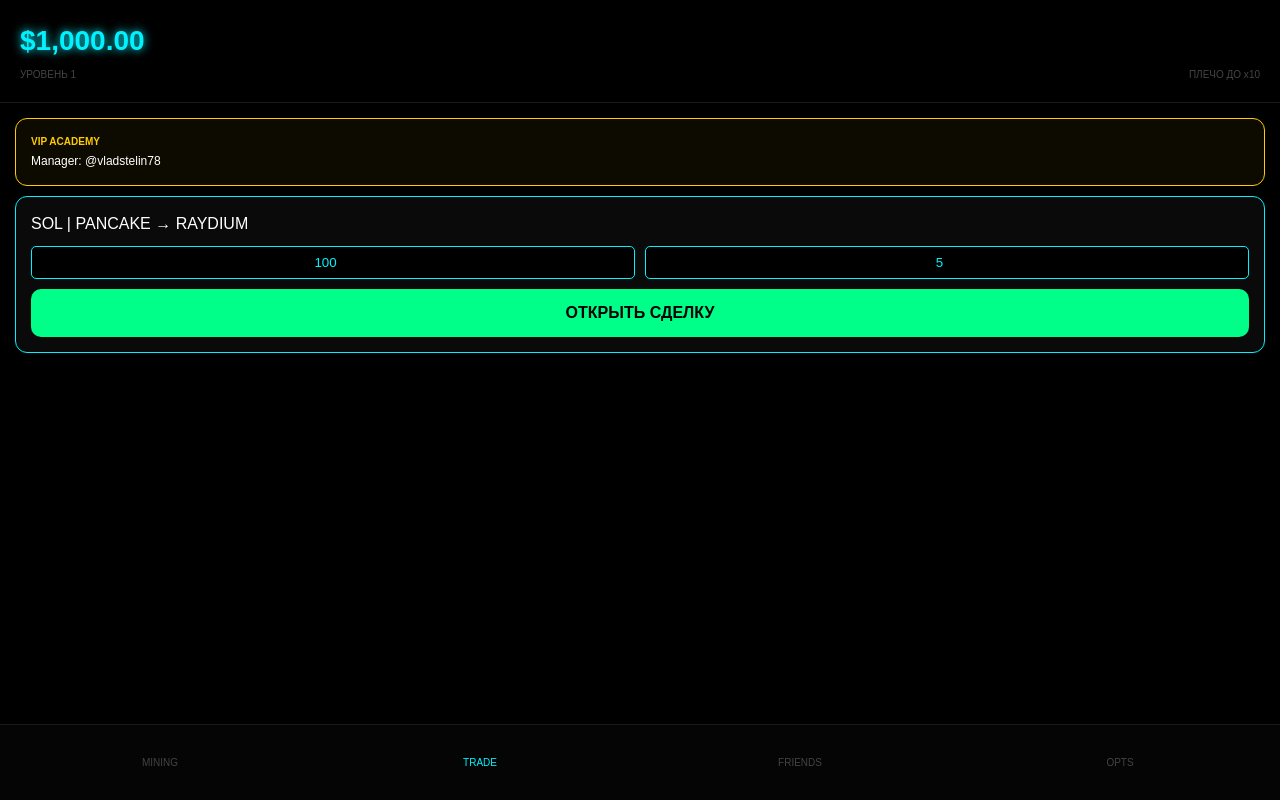
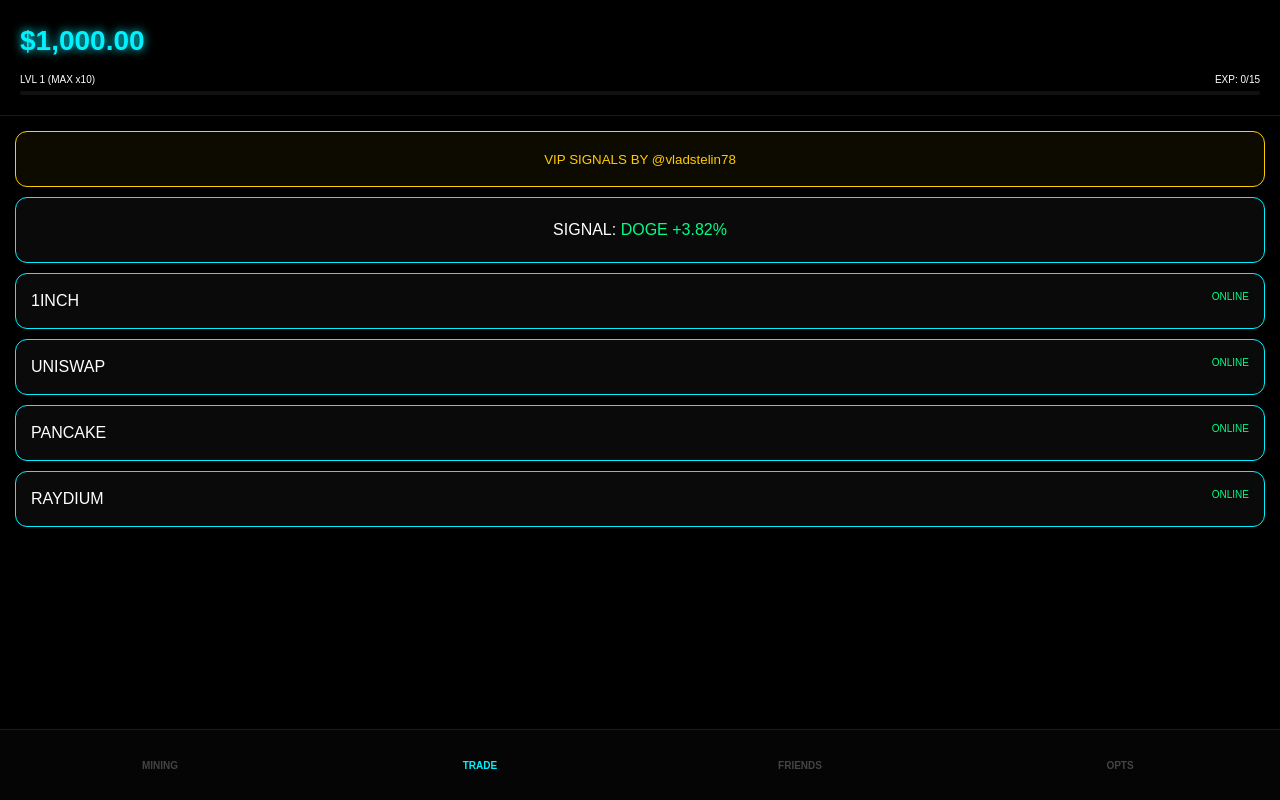
Before and after one commit to katyakuznezc-cmd/treidgame, a React (Vite) app: page / in a window 1280 px wide. Built offline with nearby package versions, Linux system fonts and the light colour scheme.

Commit message:
Update App.jsx

```diff
--- a/src/App.jsx
+++ b/src/App.jsx
@@ -1,44 +1,30 @@
 import React, { useState, useEffect, useRef } from 'react';
 
+// РАСШИРЕННЫЙ СПИСОК МОНЕТ
 const COINS_DATA = [
-  { id: 'TON', base: 5.42, lvl: 1 },
-  { id: 'DOGE', base: 0.15, lvl: 1 },
-  { id: 'SOL', base: 145.30, lvl: 2 },
-  { id: 'BTC', base: 95400, lvl: 3 },
-  { id: 'ETH', base: 2600, lvl: 2 }
+  { id: 'TON', lvl: 1 }, { id: 'DOGE', lvl: 1 }, { id: 'NEAR', lvl: 1 }, { id: 'TRX', lvl: 1 },
+  { id: 'SOL', lvl: 2 }, { id: 'ETH', lvl: 2 }, { id: 'XRP', lvl: 2 }, { id: 'ADA', lvl: 2 },
+  { id: 'BTC', lvl: 3 }, { id: 'BNB', lvl: 3 }, { id: 'AVAX', lvl: 3 }, { id: 'PEPE', lvl: 3 }
 ];
 
-const DEX = [
-  { id: '1INCH', name: '1INCH' }, { id: 'UNISWAP', name: 'UNISWAP' },
-  { id: 'PANCAKE', name: 'PANCAKE' }, { id: 'RAYDIUM', name: 'RAYDIUM' }
-];
+const DEX = [{ name: '1INCH' }, { name: 'UNISWAP' }, { name: 'PANCAKE' }, { name: 'RAYDIUM' }];
 
 export default function App() {
-  // --- СОСТОЯНИЕ ---
   const [balance, setBalance] = useState(() => Number(localStorage.getItem('st_bal')) || 1000.00);
   const [level, setLevel] = useState(() => Number(localStorage.getItem('st_lvl')) || 1);
   const [tradesInLevel, setTradesInLevel] = useState(() => Number(localStorage.getItem('st_prog')) || 0);
-  const [refCount, setRefCount] = useState(() => Number(localStorage.getItem('st_refs')) || 0);
   const [tab, setTab] = useState('trade');
-
-  // Уникальный ID текущей сессии для имитации "нового друга"
-  const [myId] = useState(() => 'u' + Math.floor(Math.random() * 999999));
-
   const [selectedDex, setSelectedDex] = useState(null);
   const [amount, setAmount] = useState(100);
   const [leverage, setLeverage] = useState(5);
-  const [activePos, setActivePos] = useState(null);
   const [isProcessing, setIsProcessing] = useState(false);
-  const [netTimer, setNetTimer] = useState(null);
   const [signal, setSignal] = useState(null);
-  const [isAnalyzing, setIsAnalyzing] = useState(true);
   const [result, setResult] = useState(null);
+  const [lvlUpModal, setLvlUpModal] = useState(false);
   const [clicks, setClicks] = useState([]);
   const [soundEnabled, setSoundEnabled] = useState(true);
-  const [showAdm, setShowAdm] = useState(false);
 
   const clickSound = useRef(null);
-  const hardLock = useRef(false);
 
   const neededTrades = level === 1 ? 15 : level === 2 ? 35 : 75;
   const getMaxLev = () => level === 1 ? 10 : level === 2 ? 25 : level === 3 ? 50 : 100;
@@ -47,30 +33,56 @@ export default function App() {
     localStorage.setItem('st_bal', balance.toFixed(2));
     localStorage.setItem('st_lvl', level);
     localStorage.setItem('st_prog', tradesInLevel);
-    localStorage.setItem('st_refs', refCount);
     if (!clickSound.current) {
       clickSound.current = new Audio('https://www.soundjay.com/buttons/sounds/button-16.mp3');
       clickSound.current.volume = 0.05;
     }
-  }, [balance, level, tradesInLevel, refCount]);
+  }, [balance, level, tradesInLevel]);
 
-  // Сигналы
+  // Генератор сигналов 3-4%
   useEffect(() => {
-    let timer;
-    if (tab === 'trade' && !signal && !activePos) {
-      setIsAnalyzing(true);
-      timer = setTimeout(() => {
+    if (tab === 'trade' && !signal && !isProcessing) {
+      const timer = setTimeout(() => {
+        const avail = COINS_DATA.filter(c => c.lvl <= level);
         setSignal({
-          coin: COINS_DATA[Math.floor(Math.random()*COINS_DATA.length)].id,
+          coin: avail[Math.floor(Math.random()*avail.length)].id,
           buyDex: DEX[Math.floor(Math.random()*DEX.length)].name,
           sellDex: DEX[Math.floor(Math.random()*DEX.length)].name,
-          perc: (Math.random() * 1 + 3).toFixed(2)
+          perc: (Math.random() * (4.0 - 3.0) + 3.0).toFixed(2)
         });
-        setIsAnalyzing(false);
-      }, 3000);
+      }, 2500);
+      return () => clearTimeout(timer);
     }
-    return () => clearTimeout(timer);
-  }, [tab, signal, activePos]);
+  }, [tab, signal, isProcessing, level]);
+
+  const handleTrade = (coinId) => {
+    if (balance < amount || isProcessing) return;
+    setBalance(b => b - amount);
+    setIsProcessing(true);
+
+    setTimeout(() => {
+      const isWin = Math.random() < 0.8; // ШАНС 80%
+      let pnl;
+      if (isWin) {
+        pnl = amount * leverage * (parseFloat(signal.perc) / 100);
+        if (tradesInLevel + 1 >= neededTrades) {
+          setLevel(l => l + 1);
+          setTradesInLevel(0);
+          setLvlUpModal(true); // Окно нового уровня
+        } else {
+          setTradesInLevel(t => t + 1);
+        }
+      } else {
+        const lossPerc = (Math.random() * (1.5 - 1.0) + 1.0) / 100; // МИНУС 1.0 - 1.5%
+        pnl = -(amount * leverage * lossPerc);
+      }
+      setBalance(b => b + amount + pnl);
+      setResult({ win: isWin, val: Math.abs(pnl).toFixed(2) });
+      setIsProcessing(false);
+      setSignal(null);
+      setSelectedDex(null);
+    }, 4000);
+  };
 
   const handleGlobalClick = (e) => {
     if (soundEnabled && clickSound.current) {
@@ -86,75 +98,68 @@ export default function App() {
     }
   };
 
-  // ФУНКЦИЯ ПРИГЛАШЕНИЯ С ЗАЩИТОЙ
-  const inviteWithProtection = () => {
-    // Генерируем уникальный токен для этого конкретного приглашения
-    const inviteToken = btoa(myId + Date.now()).substring(0, 10);
-    const inviteLink = `https://t.me/Kryptoapp_bot?start=${inviteToken}`;
-
-    // Проверяем по локальному списку, использовали ли мы этот токен (для мануал режима)
-    const usedTokens = JSON.parse(localStorage.getItem('used_tokens') || '[]');
-
-    const shareUrl = `https://t.me/share/url?url=${encodeURIComponent(inviteLink)}&text=${encodeURIComponent("Получи $500 за регистрацию!")}`;
-    window.open(shareUrl, '_blank');
-
-    // Начисляем бонус, только если это "новое" действие в сессии
-    // (Поскольку мы без сервера, мы ограничиваем начисление за один сеанс работы приложения)
-    if (usedTokens.length < 50) { // Ограничение на 50 мануальных приглашений для теста
-        setBalance(b => b + 500);
-        setRefCount(r => r + 1);
-        usedTokens.push(inviteToken);
-        localStorage.setItem('used_tokens', JSON.stringify(usedTokens));
-    }
-  };
-
   return (
-    <div onPointerDown={handleGlobalClick} style={{width:'100vw', height:'100dvh', background:'#000', color:'#fff', fontFamily:'sans-serif', overflow:'hidden', display:'flex', flexDirection:'column'}}>
+    <div onPointerDown={handleGlobalClick} style={{width:'100vw', height:'100dvh', background:'#000', color:'#fff', fontFamily:'sans-serif', overflow:'hidden', display:'flex', flexDirection:'column', position:'relative'}}>
       <style>{`
         .card { background:#0a0a0a; border:1px solid #00f2ff; border-radius:12px; padding:15px; margin-bottom:10px; }
-        .neon { color: #00f2ff; text-shadow: 0 0 10px #00f2ff; }
-        .btn { width:100%; padding:15px; border-radius:10px; border:none; font-weight:bold; cursor:pointer; }
-        .dollar { position: absolute; color: #00ff88; font-weight: 900; pointer-events: none; animation: pop 0.6s forwards; font-size: 28px; z-index:9999; }
+        .neon { color:#00f2ff; text-shadow:0 0 10px #00f2ff; }
+        .btn { width:100%; padding:15px; border-radius:10px; border:none; font-weight:bold; cursor:pointer; text-transform:uppercase; }
+        .dollar { position: absolute; color: #00ff88; font-weight: 900; pointer-events: none; animation: pop 0.6s forwards; z-index: 9999; font-size: 28px; }
         @keyframes pop { 0% { opacity: 1; transform: translateY(0); } 100% { opacity: 0; transform: translateY(-120px); } }
-        input { background:#000; border:1px solid #00f2ff; color:#00f2ff; padding:8px; border-radius:5px; width:100%; text-align:center; outline:none; }
       `}</style>
 
       {clicks.map(c => <div key={c.id} className="dollar" style={{left: c.x-10, top: c.y-20}}>$</div>)}
 
+      {/* ШАПКА */}
       <header style={{padding:20, borderBottom:'1px solid #1a1a1a'}}>
         <div className="neon" style={{fontSize:28, fontWeight:'bold'}}>${balance.toLocaleString(undefined, {minimumFractionDigits:2})}</div>
-        <div style={{display:'flex', justifyContent:'space-between', fontSize:10, color:'#444', marginTop:5}}>
-          <span>УРОВЕНЬ {level}</span>
-          <span>ПЛЕЧО ДО x{getMaxLev()}</span>
+        <div style={{marginTop:10}}>
+          <div style={{display:'flex', justifyContent:'space-between', fontSize:10, marginBottom:4}}>
+            <span>LVL {level} (MAX x{getMaxLev()})</span>
+            <span>EXP: {tradesInLevel}/{neededTrades}</span>
+          </div>
+          <div style={{width:'100%', height:4, background:'#111', borderRadius:2}}>
+            <div style={{width:`${(tradesInLevel/neededTrades)*100}%`, height:'100%', background:'#00f2ff', boxShadow:'0 0 8px #00f2ff', transition:'0.3s'}}></div>
+          </div>
         </div>
       </header>
 
-      <main style={{flex:1, overflowY:'auto', padding:15}}>
+      <main style={{flex:1, overflowY:'auto', padding:15, paddingBottom:80}}>
         {tab === 'trade' && (
           <>
-            <div className="card" style={{borderColor: '#ffcc00', background: 'rgba(255,204,0,0.05)'}}>
-                <div style={{fontSize:10, color:'#ffcc00', fontWeight:'bold'}}>VIP ACADEMY</div>
-                <div style={{fontSize:12, marginTop:3}}>Manager: @vladstelin78</div>
+            <div className="card" style={{borderColor:'#ffcc00', background:'rgba(255,204,0,0.05)', textAlign:'center'}}>
+              <small style={{color:'#ffcc00'}}>VIP SIGNALS BY @vladstelin78</small>
             </div>
-            {isAnalyzing ? <div className="card neon">АНАЛИЗ...</div> : (
+
+            {!selectedDex ? (
+              <div>
+                <div className="card" style={{textAlign:'center', padding:20}}>
+                  {signal ? <div>SIGNAL: <span style={{color:'#00ff88'}}>{signal.coin} +{signal.perc}%</span></div> : <span className="neon">SCANNING...</span>}
+                </div>
+                {DEX.map(d => <div key={d.name} className="card" onClick={() => setSelectedDex(d.name)} style={{cursor:'pointer'}}>{d.name} <span style={{float:'right', fontSize:10, color:'#00ff88'}}>ONLINE</span></div>)}
+              </div>
+            ) : (
+              <div>
+                <div onClick={() => setSelectedDex(null)} style={{color:'#00f2ff', marginBottom:10, fontSize:12}}>← BACK TO DEX</div>
                 <div className="card">
-                <div style={{marginBottom:10}}>{signal?.coin} | {signal?.buyDex} → {signal?.sellDex}</div>
                   <div style={{display:'flex', gap:10}}>
-                   <input type="number" value={amount} onChange={e=>setAmount(Number(e.target.value))} />
-                   <input type="number" value={leverage} onChange={e=>{let v=Number(e.target.value); if(v>getMaxLev())v=getMaxLev(); setLeverage(v);}} />
+                    <div style={{flex:1}}><small>AMOUNT</small><input style={{width:'100%', background:'#000', border:'1px solid #333', color:'#fff', padding:8}} type="number" value={amount} onChange={e=>setAmount(Number(e.target.value))} /></div>
+                    <div style={{flex:1}}><small>LEVERAGE</small><input style={{width:'100%', background:'#000', border:'1px solid #333', color:'#fff', padding:8}} type="number" value={leverage} onChange={e=>{
+                      let v = Number(e.target.value);
+                      if(v > getMaxLev()) v = getMaxLev();
+                      setLeverage(v);
+                    }} /></div>
                   </div>
-                <button className="btn" style={{background:'#00ff88', marginTop:10}} onClick={() => {
-                  setBalance(b => b - amount);
-                  setIsProcessing(true);
-                  setTimeout(() => {
-                    const win = Math.random() < 0.9;
-                    const pnl = win ? (amount*leverage*0.04) : -(amount*leverage*0.015);
-                    setBalance(b => b + amount + pnl);
-                    setResult({win, val: Math.abs(pnl).toFixed(2)});
-                    setIsProcessing(false);
-                    setSignal(null);
-                  }, 3000);
-                }}>ОТКРЫТЬ СДЕЛКУ</button>
+                </div>
+                {COINS_DATA.map(c => (
+                  <div key={c.id} className="card" style={{opacity: c.lvl > level ? 0.3 : 1, display:'flex', justifyContent:'space-between', alignItems:'center'}}>
+                    <span>{c.id}</span>
+                    <button className="btn" style={{width:100, background: c.lvl > level ? '#1a1a1a' : '#00ff88', color:'#000'}}
+                      disabled={c.lvl > level || isProcessing} onClick={() => handleTrade(c.id)}>
+                      {c.lvl > level ? `LVL ${c.lvl}` : (isProcessing ? '...' : 'BUY')}
+                    </button>
+                  </div>
+                ))}
               </div>
             )}
           </>
@@ -162,39 +167,55 @@ export default function App() {
 
         {tab === 'mining' && (
           <div style={{height:'100%', display:'flex', flexDirection:'column', alignItems:'center', justifyContent:'center'}}>
-             <div onClick={() => setBalance(b => b + 0.1)} style={{width:200, height:200, border:'5px solid #00f2ff', borderRadius:'50%', display:'flex', alignItems:'center', justifyContent:'center', fontSize:40, color:'#00f2ff', cursor:'pointer'}}>TAP</div>
+             <div onClick={() => setBalance(b => b + 0.10)} style={{width: 220, height: 220, border: '8px solid #111', borderTopColor: '#00f2ff', borderRadius: '50%', display: 'flex', alignItems: 'center', justifyContent: 'center', fontSize: 40, color: '#00f2ff', fontWeight: 'bold', cursor:'pointer', boxShadow:'0 0 20px rgba(0,242,255,0.1)'}}>TAP</div>
           </div>
         )}
 
         {tab === 'friends' && (
-          <div style={{textAlign:'center'}}>
-            <h1 className="neon">${refCount * 500}</h1>
-            <p>ПРИГЛАШЕНО: {refCount}</p>
-            <button className="btn" style={{background:'#00f2ff'}} onClick={inviteWithProtection}>ПРИГЛАСИТЬ ДРУГА</button>
-            <p style={{fontSize:10, color:'#444', marginTop:10}}>Бонус начисляется только за уникальные приглашения.</p>
+          <div style={{textAlign:'center', paddingTop:40}}>
+            <h1 className="neon" style={{fontSize:48}}>${refCount * 500}</h1>
+            <button className="btn" style={{background:'#00f2ff', color:'#000', marginTop:20}} onClick={() => {
+              const link = `https://t.me/Kryptoapp_bot?start=${Math.random().toString(36).substr(2,9)}`;
+              window.open(`https://t.me/share/url?url=${encodeURIComponent(link)}&text=Join+and+get+$500!`, '_blank');
+              setBalance(b => b + 500); setRefCount(r => r + 1);
+            }}>INVITE FRIEND</button>
           </div>
         )}
 
         {tab === 'opts' && (
           <div>
-            <div className="card" onClick={() => setSoundEnabled(!soundEnabled)}>ЗВУК: {soundEnabled ? 'ВКЛ' : 'ВЫКЛ'}</div>
-            <div className="card" onClick={() => window.open('https://t.me/kriptoalians')}>@KRIPTOALIANS</div>
+            <div className="card" onClick={() => setSoundEnabled(!soundEnabled)}>SOUND: {soundEnabled ? 'ON' : 'OFF'}</div>
+            <div className="card" onClick={() => window.open('https://t.me/kriptoalians')} style={{color:'#ffcc00', textAlign:'center', fontWeight:'bold'}}>@KRIPTOALIANS</div>
           </div>
         )}
       </main>
 
-      <nav style={{height:75, display:'flex', background:'#050505', borderTop:'1px solid #1a1a1a'}}>
+      {/* НАВИГАЦИЯ */}
+      <nav style={{height:70, position:'fixed', bottom:0, width:'100%', display:'flex', background:'#050505', borderTop:'1px solid #1a1a1a'}}>
         {['mining', 'trade', 'friends', 'opts'].map(t => (
-          <div key={t} onClick={() => setTab(t)} style={{flex:1, display:'flex', alignItems:'center', justifyContent:'center', color: tab===t?'#00f2ff':'#444', fontSize:10}}>{t.toUpperCase()}</div>
+          <div key={t} onClick={() => setTab(t)} style={{flex:1, display:'flex', alignItems:'center', justifyContent:'center', color: tab===t?'#00f2ff':'#444', fontSize:10, fontWeight:'bold'}}>{t.toUpperCase()}</div>
         ))}
       </nav>
 
+      {/* МОДАЛКА РЕЗУЛЬТАТА */}
       {result && (
-        <div style={{position:'absolute', inset:0, background:'rgba(0,0,0,0.8)', display:'flex', alignItems:'center', justifyContent:'center', zIndex:10000}}>
-          <div className="card" style={{textAlign:'center', width:'80%'}}>
-            <h2>{result.win ? 'ПРОФИТ' : 'МИНУС'}</h2>
+        <div style={{position:'absolute', inset:0, background:'rgba(0,0,0,0.9)', zIndex:2000, display:'flex', alignItems:'center', justifyContent:'center', padding:20}}>
+            <div className="card" style={{width:'100%', textAlign:'center', borderColor: result.win ? '#00ff88' : '#ff0055'}}>
+                <h2 style={{color: result.win ? '#00ff88' : '#ff0055'}}>{result.win ? 'PROFIT' : 'LOSS'}</h2>
                 <h1 className="neon">${result.val}</h1>
-            <button className="btn" onClick={() => setResult(null)}>OK</button>
+                <button className="btn" style={{background:'#fff', color:'#000'}} onClick={()=>setResult(null)}>CONTINUE</button>
+            </div>
+        </div>
+      )}
+
+      {/* МОДАЛКА НОВОГО УРОВНЯ */}
+      {lvlUpModal && (
+        <div style={{position:'absolute', inset:0, background:'rgba(0,0,0,0.95)', zIndex:3000, display:'flex', alignItems:'center', justifyContent:'center', padding:20}}>
+            <div className="card" style={{width:'100%', textAlign:'center', borderColor:'#00f2ff', padding:40}}>
+                <h1 className="neon">LEVEL UP!</h1>
+                <p>Теперь доступно плечо: <span style={{color:'#00ff88'}}>x{getMaxLev()}</span></p>
+                <p style={{fontSize:12, color:'#666'}}>Разблокированы новые активы!</p>
+                <button className="btn" style={{background:'#00f2ff', color:'#000', marginTop:20}} onClick={()=>setLvlUpModal(false)}>LET'S GO</button>
             </div>
         </div>
       )}
```
Lines whose indentation alone changed are shown as unchanged.
